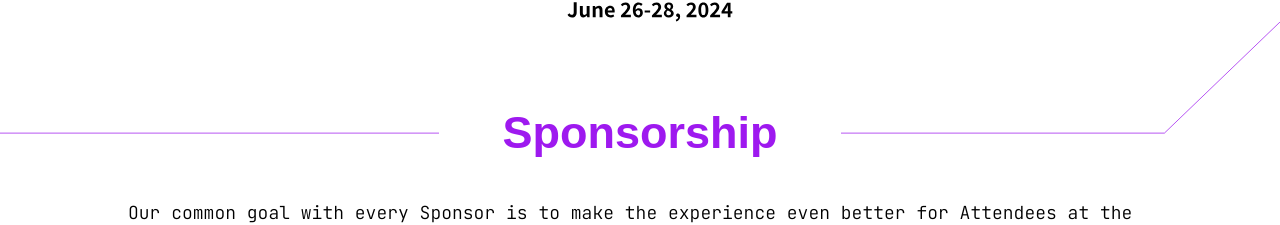
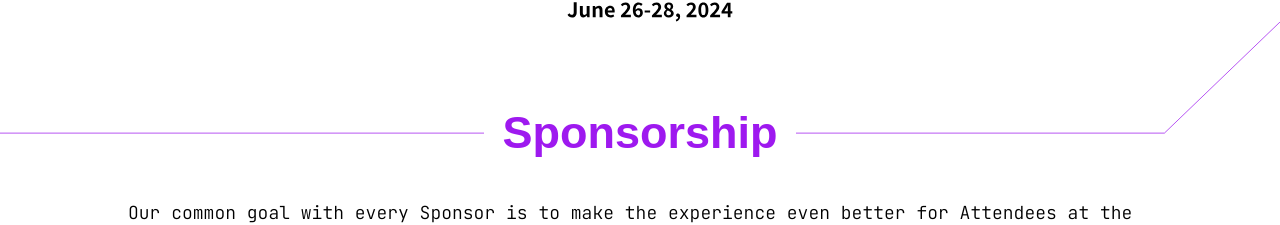
Before and after one commit to JSConfBp/2024.jsconfbp.com, a Next.js app: page /sponsors in a window 1280 px wide. Shown: the part 417-642 px from the top of the page. Built offline with nearby package versions, Linux system fonts and the light colour scheme; a web font is replaced by a local one.

Commit message:
decrease divider padding
this way we can fit longer text without wrapping

```diff
--- a/ui/divider.module.scss
+++ b/ui/divider.module.scss
@@ -24,7 +24,7 @@
       font-family: var(--font-shrikhand);
       color: var(--secondary);
       background-color: var(--background);
-      padding: 0 calc(1em + 1rem);
+      padding: 0 1rem;
       font-size: inherit;
     }
   }
```
